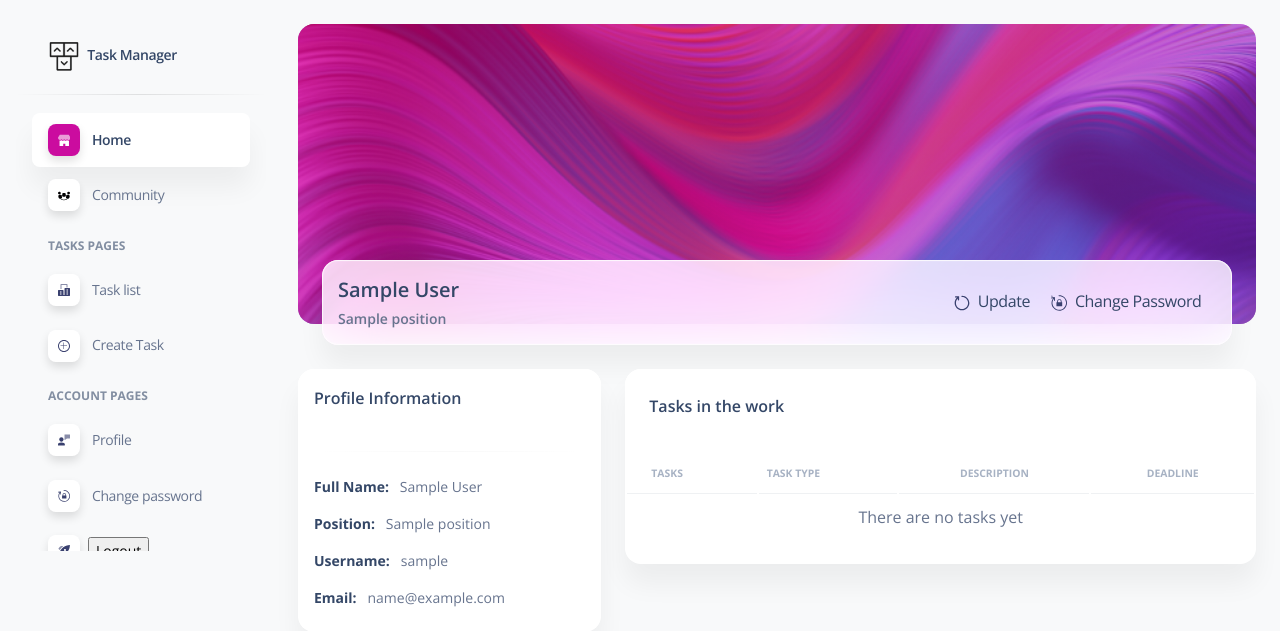
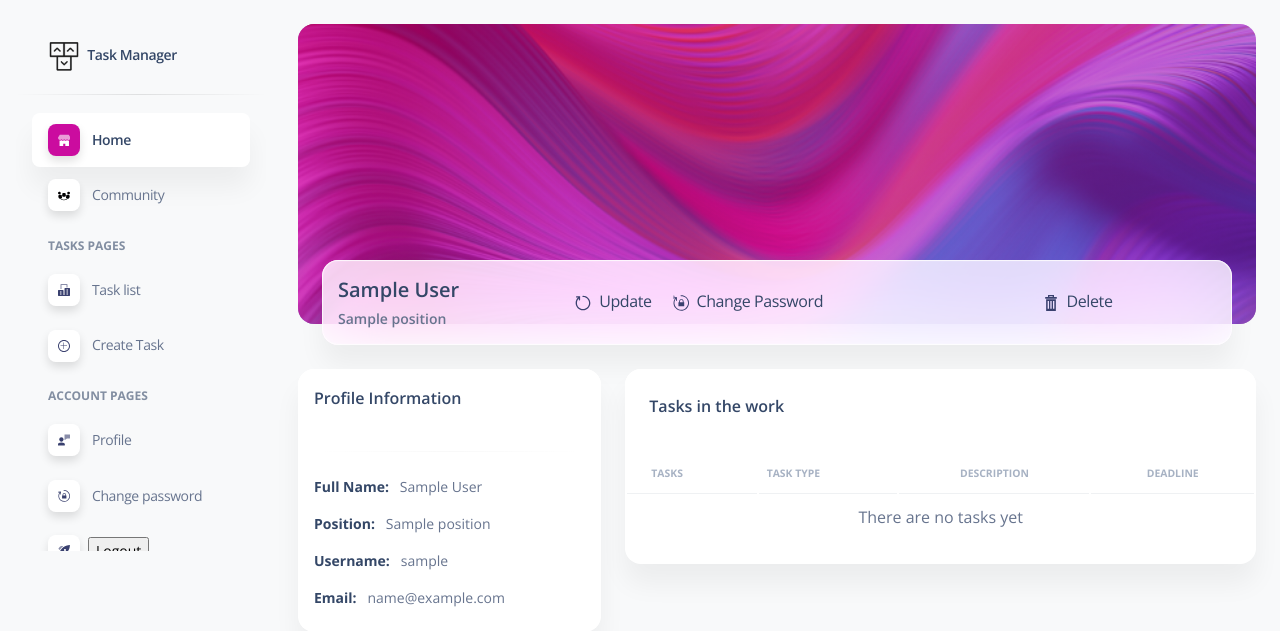
Before and after one commit to Vskesha/it-task-manager, a Django app: page /worker/1/profile/ in a window 1280 px wide. Shown: the top 631 px of the page. Run offline with Django 5.2, Linux system fonts and the light colour scheme; a user stored in the database is signed in; tables that the repository leaves empty hold one stand-in row (values such as "Sample post"); some libraries are stand-ins or nearby versions.

Commit message:
added delete button to detail worker page

```diff
--- a/templates/task_manager/worker_detail.html
+++ b/templates/task_manager/worker_detail.html
@@ -46,7 +46,8 @@
                   </a>
                 </li>
                 <li class="nav-item">
-                  <a class="nav-link mb-0 px-0 py-1 " data-bs-toggle="tab" href="{% url 'task_manager:change-password' %}"
+                  <a class="nav-link mb-0 px-0 py-1 " data-bs-toggle="tab"
+                     href="{% url 'task_manager:change-password' %}"
                      role="tab" aria-selected="false">
                     <svg class="text-dark" width="16px" height="16px" viewBox="0 0 122.879 118.662" version="1.1"
                          xmlns="http://www.w3.org/2000/svg" xmlns:xlink="http://www.w3.org/1999/xlink">
@@ -71,6 +72,39 @@
               </ul>
             </div>
           </div>
+        {% endif %}
+        {% if user.is_superuser %}
+          <div class="col-lg-4 col-md-6 my-sm-auto ms-sm-auto me-sm-0 mx-auto mt-3">
+            <div class="nav-wrapper position-relative end-0">
+              <ul class="nav nav-pills nav-fill p-1 bg-transparent" role="tablist">
+                <li class="nav-item">
+                  <a class="nav-link mb-0 px-0 py-1 " data-bs-toggle="tab"
+                     href="{% url 'task_manager:worker-delete' pk=worker.id %}" role="tab" aria-selected="false">
+                    <svg class="text-dark" width="16px" height="16px" viewBox="0 0 900.5 900.5" version="1.1"
+                         xmlns="http://www.w3.org/2000/svg" xmlns:xlink="http://www.w3.org/1999/xlink">
+                      <title>Delete</title>
+                      <g stroke="none" stroke-width="1" fill="none" fill-rule="evenodd">
+                        <g transform="translate(-2020.000000, -442.000000)" fill="#FFFFFF" fill-rule="nonzero">
+                          <g transform="translate(1716.000000, 291.000000)">
+                            <g transform="translate(304.000000, 151.000000)">
+                              <path class="color-background" d="M176.415,880.5c0,11.046,8.954,20,20,20h507.67c11.046,0,20-8.954,20-20V232.487h-547.67V880.5L176.415,880.5z
+                                   M562.75,342.766h75v436.029h-75V342.766z M412.75,342.766h75v436.029h-75V342.766z M262.75,342.766h75v436.029h-75V342.766z"></path>
+                              <path class="color-background" d="M618.825,91.911V20c0-11.046-8.954-20-20-20h-297.15c-11.046,0-20,8.954-20,20v71.911v12.5v12.5H141.874
+                                  c-11.046,0-20,8.954-20,20v50.576c0,11.045,8.954,20,20,20h34.541h547.67h34.541c11.046,0,20-8.955,20-20v-50.576
+                                  c0-11.046-8.954-20-20-20H618.825v-12.5V91.911z M543.825,112.799h-187.15v-8.389v-12.5V75h187.15v16.911v12.5V112.799z"></path>
+                            </g>
+                          </g>
+                        </g>
+                      </g>
+                    </svg>
+                    <span class="ms-1">Delete</span>
+                  </a>
+                </li>
+              </ul>
+            </div>
+          </div>
+
+
         {% endif %}
       </div>
     </div>
@@ -174,4 +208,6 @@
       </div>
     </div>
   </div>
+
+
 {% endblock content %}
--- a/templates/task_manager/worker_list.html
+++ b/templates/task_manager/worker_list.html
@@ -74,7 +74,7 @@
     </div>
   </div>
   {% if user.is_superuser %}
-    <a class="btn btn-info link-to-page" href="{% url 'task_manager:worker-create' %}">
+    <a class="btn btn-dark link-to-page" href="{% url 'task_manager:worker-create' %}">
       <span class="nav-link-text ms-1">Create Worker</span>
     </a>
   {% endif %}
```
